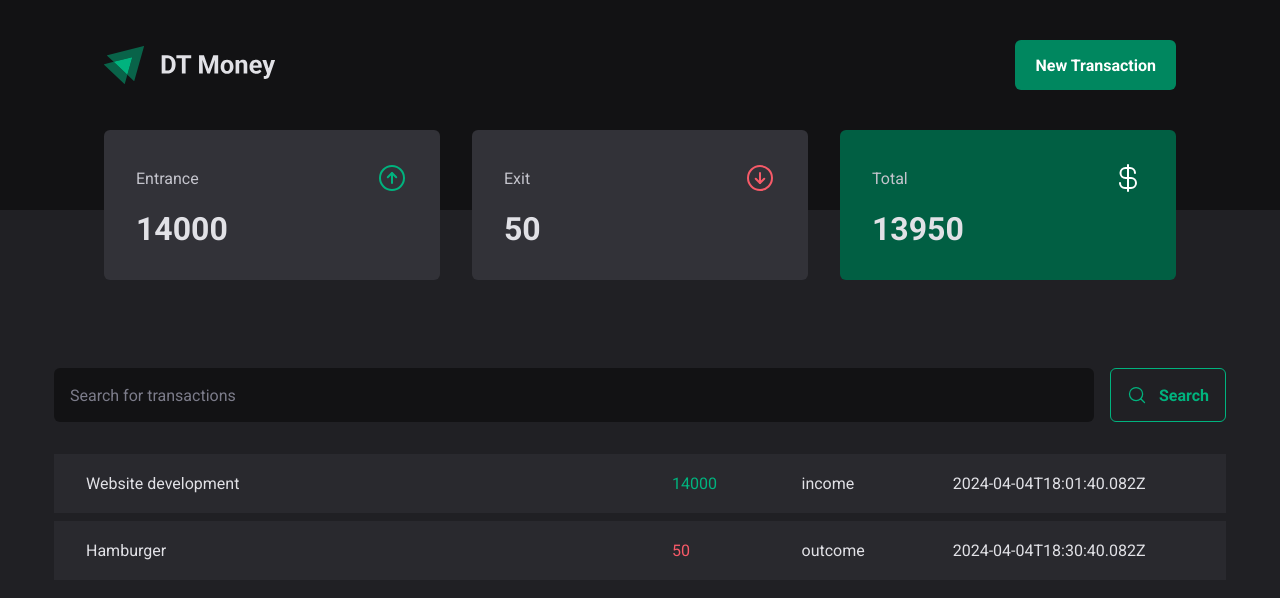
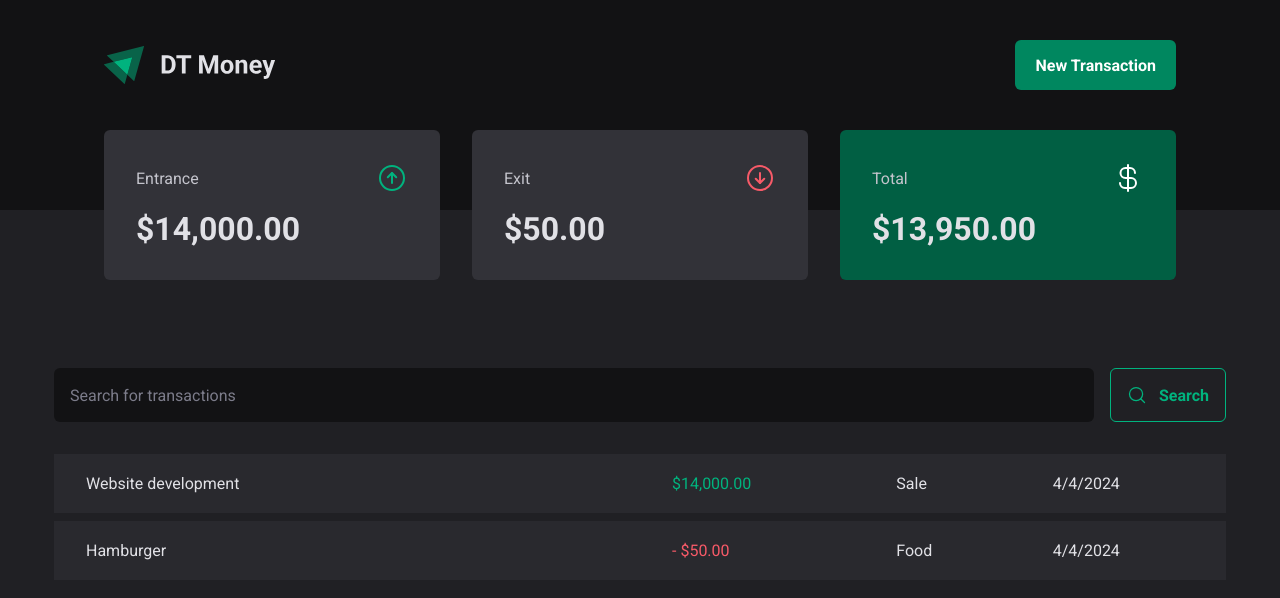
Before and after one commit to erikaperciliano/dt-money, a React (Vite) app: page / in a window 1280 px wide. Shown: the top 598 px of the page. Built offline with nearby package versions, Linux system fonts and the light colour scheme; data requests are answered from the project's data file.

Commit message:
creates hook to summary

```diff
--- a/src/components/Summary/index.tsx
+++ b/src/components/Summary/index.tsx
@@ -2,6 +2,7 @@
 import { SummaryCard, SummaryContainer } from './styles'
 import { ArrowCircleDown, ArrowCircleUp, CurrencyDollar } from 'phosphor-react'
 import { TransactionsContext } from '../../contexts/TransactionsContext'
+import { priceFormatter } from '../../utils/formatter'
 
 export function Summary() {
     const { transactions } = useContext(TransactionsContext)
@@ -32,7 +33,7 @@
                     <ArrowCircleUp size={32} color='#00b37e'/>
                 </header>
 
-                <strong>{summary.income}</strong>
+                <strong>{priceFormatter.format(summary.income)}</strong>
             </SummaryCard>
 
             <SummaryCard>
@@ -41,7 +42,7 @@
                     <ArrowCircleDown size={32} color='#f75a68'/>
                 </header>
 
-                <strong>{summary.outcome}</strong>
+                <strong>{priceFormatter.format(summary.outcome)}</strong>
             </SummaryCard>
 
             <SummaryCard variant='gren'>
@@ -50,7 +51,7 @@
                     <CurrencyDollar size={32} color='#fff'/>
                 </header>
 
-                <strong>{summary.total}</strong>
+                <strong>{priceFormatter.format(summary.total)}</strong>
             </SummaryCard>
         </SummaryContainer>
     )
--- a/src/pages/Transactions/index.tsx
+++ b/src/pages/Transactions/index.tsx
@@ -4,6 +4,7 @@
 import { PriceHighlight, TransactionsContainer, TransactionsTable } from './styles'
 import { SearchForm } from '../../components/SearchForm'
 import { TransactionsContext } from '../../contexts/TransactionsContext'
+import { dateFormatter, priceFormatter } from '../../utils/formatter'
 
 
 
@@ -24,11 +25,12 @@
                 <td width='50%'>{transaction.description}</td>
                 <td>
                   <PriceHighlight variant={transaction.type}>
-                    {transaction.price}
+                    {transaction.type === 'outcome' && '- '}
+                    {priceFormatter.format(transaction.price)}
                   </PriceHighlight>
                 </td>
-                <td>{transaction.type}</td>
-                <td>{transaction.createdAt}</td>
+                <td>{transaction.category}</td>
+                <td>{dateFormatter.format(new Date(transaction.createdAt))}</td>
               </tr>
             ))}
           </tbody>
--- /dev/null
+++ b/src/utils/formatter.ts
@@ -0,0 +1,6 @@
+export const dateFormatter = new Intl.DateTimeFormat('en-US');
+
+export const priceFormatter = new Intl.NumberFormat('en-IN', {
+    style: 'currency',
+    currency: 'USD'
+});
```
